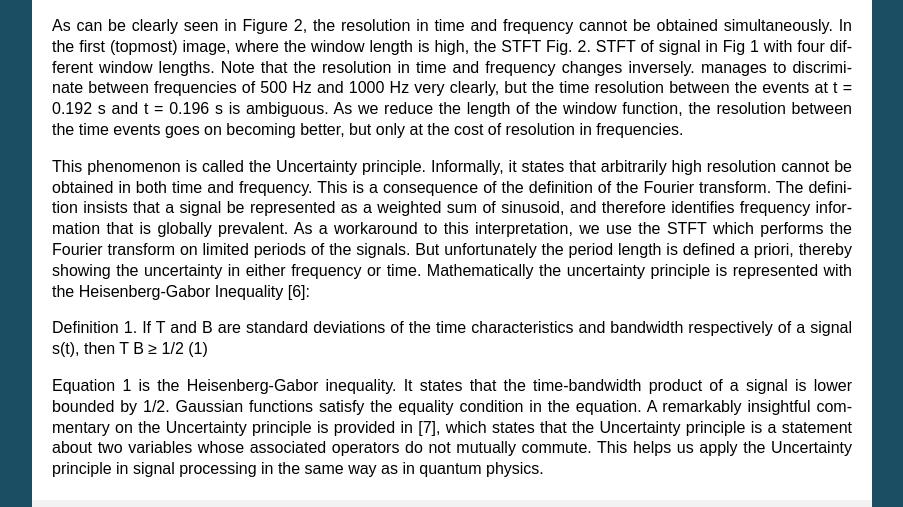
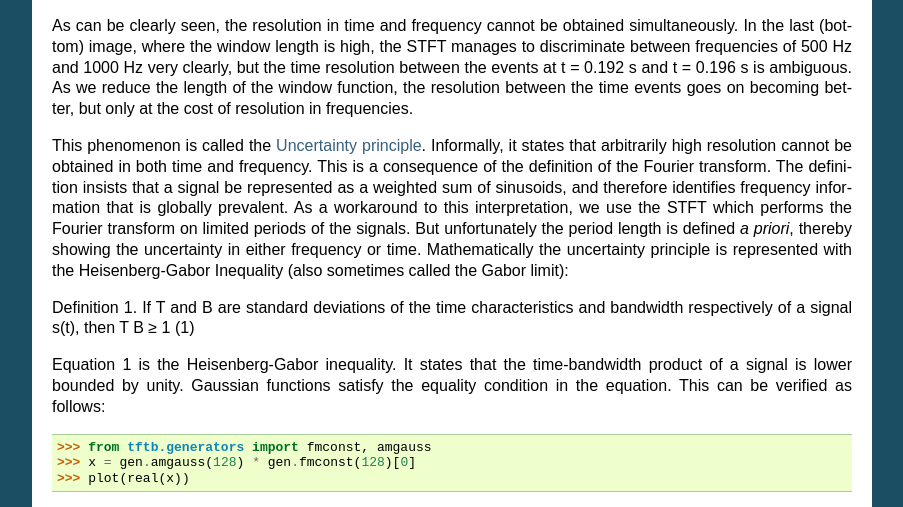
Before and after one commit to jaidevd/pyhht, a Sphinx documentation site: the page built from docs/source/tutorials/hilbert_view_nonlinearity.rst, in a window 1280 px wide and 1400 px high, scrolled down 1067 px. Shown: the part 243-750 px from the top of the window, without its empty margins (198-1101 px from the left). Built offline with Sphinx 7.4.7, drawn with Linux system fonts in a browser that asks for light colours; some of the changed text lies outside the part shown; grey boxes are pictures that could not be loaded.

Commit message:
Add plots to second tutorial

```diff
--- a/docs/source/tutorials/hilbert_view_nonlinearity.rst
+++ b/docs/source/tutorials/hilbert_view_nonlinearity.rst
@@ -73,55 +73,68 @@
 
 .. plot:: tutorials/plots/uncertainty_stft.py
 
-As can be clearly seen in Figure 2, the resolution in time and frequency
-cannot be obtained simultaneously. In the first (topmost) image, where the
-window length is high, the STFT Fig. 2. STFT of signal in Fig 1 with four
-different window lengths. Note that the resolution in time and frequency
-changes inversely. manages to discriminate between frequencies of 500 Hz and
-1000 Hz very clearly, but the time resolution between the events at t = 0.192
-s and t = 0.196 s is ambiguous. As we reduce the length of the window function,
-the resolution between the time events goes on becoming better, but only at
-the cost of resolution in frequencies.
+As can be clearly seen, the resolution in time and frequency
+cannot be obtained simultaneously. In the last (bottom) image, where the
+window length is high, the STFT manages to discriminate between frequencies
+of 500 Hz and 1000 Hz very clearly, but the time resolution between the
+events at t = 0.192 s and t = 0.196 s is ambiguous. As we reduce the length
+of the window function, the resolution between the time events goes on
+becoming better, but only at the cost of resolution in frequencies.
 
-This phenomenon is called the Uncertainty principle. Informally, it states
+This phenomenon is called the `Uncertainty principle
+<https://en.wikipedia.org/wiki/Fourier_transform#Uncertainty_principle>`_. Informally, it states
 that arbitrarily high resolution cannot be obtained in both time and frequency.
 This is a consequence of the definition of the Fourier transform. The
-definition insists that a signal be represented as a weighted sum of sinusoid,
+definition insists that a signal be represented as a weighted sum of sinusoids,
 and therefore identifies frequency information that is globally prevalent. As
 a workaround to this interpretation, we use the STFT which performs the
 Fourier transform on limited periods of the signals. But unfortunately the
-period length is defined a priori, thereby showing the uncertainty in either
+period length is defined *a priori*, thereby showing the uncertainty in either
 frequency or time. Mathematically the uncertainty principle is represented
-with the Heisenberg-Gabor Inequality [6]:
+with the Heisenberg-Gabor Inequality (also sometimes called the Gabor limit):
 
 Definition 1. If T and B are standard deviations of the time
 characteristics and bandwidth respectively of a signal s(t),
 then
-T B ≥ 1/2 (1)
+T B ≥ 1 (1)
 
 Equation 1 is the Heisenberg-Gabor inequality. It states that the
-time-bandwidth product of a signal is lower bounded by 1/2. Gaussian
-functions satisfy the equality condition in the equation. A remarkably
-insightful commentary on the Uncertainty principle is provided in [7], which
-states that the Uncertainty principle is a statement about two variables
-whose associated operators do not mutually commute. This helps us apply the
-Uncertainty principle in signal processing in the same way as in quantum
-physics.
+time-bandwidth product of a signal is lower bounded by unity. Gaussian
+functions satisfy the equality condition in the equation. This can be verified
+as follows::
 
-Instantaneous Frequency
------------------------
+    >>> from tftb.generators import fmconst, amgauss
+    >>> x = gen.amgauss(128) * gen.fmconst(128)[0]
+    >>> plot(real(x))
+
+.. plot:: tutorials/plots/gaussian_signal.py
+
+    >>> from tftb.processing import loctime, locfreq
+    >>> time_mean, time_duration = proc.loctime(x)
+    >>> freq_center, bandwidth = proc.locfreq(x)
+    >>> time_duration * bandwidth
+    1.0
+
+A remarkably insightful commentary on the Uncertainty principle is provided
+in [7], which states that the Uncertainty principle is a statement about two
+variables whose associated operators do not mutually commute. This helps us
+apply the Uncertainty principle in signal processing in the same way as in
+quantum physics.
+
+2. Instantaneous Frequency
+--------------------------
 
 As a workaround to the limitations imposed by the Uncertainty principle, we
-can define two new measures of signal characteristics called Instantaneous
-Frequency and Group Delay. The definition of instantaneous frequency has
-remained highly controversial ever since its inception [1], and it is easy to
+can define a new measure of signal characteristics called the instantaneous
+frequency. The definition of instantaneous frequency has
+remained highly controversial ever since its inception, and it is easy to
 see why. When something is instantaneous it is localized in time. Since time
 and frequency are inverse quantities, localizing frequency in time can be
 highly ambiguous. However, a practical definition of instantaneous
-frequencies is provided by [6] in the next section.
+frequencies is provided by [6] is discussed in the next section.
 
-Analytic Signals and Instantaneous Frequencies
-++++++++++++++++++++++++++++++++++++++++++++++
+2.1 Analytic Signals and Instantaneous Frequencies
+++++++++++++++++++++++++++++++++++++++++++++++++++
 
 In order to define instantaneous frequencies we must first introduce the
 concept of analytic signals. For any real valued signal x(t) we associate a
@@ -134,45 +147,74 @@
 d
 dtargxa(t) (3)
 
-The Hilbert-Huang Transform
-+++++++++++++++++++++++++++
+2.2 Instantaneous Frequencies from HHT
+++++++++++++++++++++++++++++++++++++++
 
-The Hilbert-Huang transform (HHT) is a recent technology developed by Norden
-E Huang in [1] for analysis of nonlinear and nonstationary phenomena. The
-real innovation of the HHT is an iterative algorithm called the Empirical
+The real innovation of the HHT is an iterative algorithm called the Empirical
 Mode Decomposition (EMD) which breaks a signal down into so-called Intrinsic
-Mode Functions (IMFs) which are characterized by being narrowband and nearly
+Mode Functions (IMFs) which are characterized by being narrowband, nearly
 monocomponent and having a large time-bandwidth product. This allows the IMFs
 to have well-defined Hilbert transforms and consequently, physically
 meaningful instantaneous frequencies. In the next couple of sections we
 briefly describe IMFs and the algorithm, EMD, used to obtain them.
 
-Intrinsic Mode Functions
-++++++++++++++++++++++++
+2.3 Intrinsic Mode Functions
+++++++++++++++++++++++++++++
 
-Consider the three sinusoidal signals shown in Figure 3. All of them are
-identical, except that two of them have a nonzero DC component. Now if we
-consider the analytic signals of the sinusoidal waves, all of them will be
-circles, but with three different centres, as shown in Figure 4.
+Consider the three sinusoidal signals obtained as follows::
 
-Fig. 3. Three sines with different DC components
+    >>> x = np.linspace(0, 2 * np.pi, 1000)
+    >>> s1 = np.sin(x)
+    >>> s2 = np.sin(x) - 1
+    >>> s3 = np.sin(x) + 2
+    >>> plt.plot(x, s1, 'b', x, s2, 'g', x, s3, 'r')
 
-Fig. 4. Analytical Signals of the Sine Waves
+.. plot:: source/tutorials/imf_example_sines.py
+
+All of them are identical, except that two of them have a nonzero DC component.
+Since the Hilbert transform of sine is cosine, the analytic signals of these
+sinusoids should represent unit circles in the complex plane::
+
+    >>> from scipy.signal import hilbert
+    >>> hs1 = hilbert(s1)
+    >>> hs2 = hilbert(s2)
+    >>> hs3 = hilbert(s3)
+    >>> plt.plot(np.real(hs1), np.imag(hs1), 'b')
+    >>> plt.plot(np.real(hs2), np.imag(hs2), 'g')
+    >>> plt.plot(np.real(hs3), np.imag(hs3), 'r')
+
+.. plot:: source/tutorials/hilbert_sinusoids.py
 
 Imagine that each circle is traced out by a rotating phasor centered around
-the origin in Figure 4. The angle that the phasor rotates through represents
+the origin in the figure above. The angle that the phasor rotates through represents
 the instantaneous phase of the signal, and its time differential is the
-instantaneous frequency. Figure 5 shows the instantaneous phase and
-instantaneous frequencies of the sine waves as per this interpretation. As
-shown in the figure, only one sinusoid presents an instantaneous frequency
-that is constant and corresponds to the true frequency of the waves. This
-wave is the one which has its analytical signal centered around the origin,
-thereby allowing the phasor to rotate through a total angle of 2π in one
-period. This is the wave that has a zero DC component and is symmetrical
-around the time axis.
+instantaneous frequency. Using this interpretation, let's try to compute the
+isntantaneous frequencies of the three signals::
+
+    >>> from scipy import angle, unwrap
+    >>> omega_s1 = unwrap(angle(hs1))  # unwrapped instantaneous phase
+    >>> omega_s2 = unwrap(angle(hs2))
+    >>> omega_s3 = unwrap(angle(hs3))
+    >>> f_inst_s1 = np.diff(omega_s1)  # instantaneous frequency
+    >>> f_inst_s2 = np.diff(omega_s2)
+    >>> f_inst_s3 = np.diff(omega_s3)
+    >>> plt.plot(x[1:], f_inst_s1, "b")
+    >>> plt.plot(x[1:], f_inst_s2, "g")
+    >>> plt.plot(x[1:], f_inst_s3, "r")
+    >>> plt.show()
+
+.. plot:: source/tutorials/plots/instfreq_sines.py
+
+The plot shows the instantaneous phase and instantaneous frequencies of the
+sine waves as per this interpretation. As shown in the figure, only one
+sinusoid presents an instantaneous frequency that is constant and corresponds
+to the true frequency of the waves. This wave is the one which has its
+analytical signal centered around the origin, thereby allowing the phasor to
+rotate through a total angle of 2π in one period. This is the wave that has a
+zero DC component and is symmetrical around the time axis.
 
 The fact that true instantaneous frequencies are reproduced only when the
-signal is symmetric about the X-axis motivates the definition of an IMF [1].
+signal is symmetric about the X-axis motivates the definition of an IMF.
 
 Definition 2. A function is called an intrinsic mode function
 when:
@@ -183,54 +225,46 @@
 zero at all times.
 
 Condition 1 ensures that there are no localized oscillations in the signal
-and it crosses the X-axis atleast once before Fig. 5. The top figure shows
-the instantaneous phases of the sines in Figure 3 and the bottom figures
-shows the instantaneous frequencies. Fig. 6. A nonlinear and a nonstationary
-signal to perform EMD upon it goes from one extremum to another. Condition 2
-ensures meaningful instantaneous frequencies, as explained in the previous
-example. The next section explains the algorithm for extracting IMFs out of a
-signal.
+and it crosses the X-axis atleast once before it goes from one extremum to
+another, which makes it adaptive. Condition 2 ensures meaningful
+instantaneous frequencies, as explained in the previous example. The next
+section explains the algorithm for extracting IMFs out of a signal.
 
-Empirical Mode Decomposition
-++++++++++++++++++++++++++++
+2.4 Empirical Mode Decomposition
+++++++++++++++++++++++++++++++++
 
 The EMD is an iterative algorithm which breaks a signal down into IMFs. The
 process is performed as follows:
 
-1) Find all local extrema in the signal.
-2) Join all the local maxima with a cubic spline, creating an upper envelope. Repeat for local minima and create a lower envelope.
-3) Calculate the mean of the envelopes.
-4) Subtract mean from original signals.
-5) Repeat steps 1-4 until result is an IMF.
-6) Subtract this IMF from the original signal.
-7) Repeat steps 1-6 till there are no more IMFs left in the signal.
+  1. Find all local extrema in the signal.
+  2. Join all the local maxima with a cubic spline, creating an upper envelope. Repeat for local minima and create a lower envelope.
+  3. Calculate the mean of the envelopes.
+  4. Subtract mean from original signals.
+  5. Repeat steps 1-4 until result is an IMF.
+  6. Subtract this IMF from the original signal.
+  7. Repeat steps 1-6 till there are no more IMFs left in the signal.
 
-To demonstrate this algorithm we consider a noisy, nonlinear and
-nonstationary signal showed in figure 6. We extract nine IMFs from the signa
-. When there are no more frequency components left to extract, the algorithm
-leaves a low-pass residue. The IMFs and the residue are shown in Figure 7.
+The next tutorial demonstrates how EMD can be used with PyHHT.
 
-Properties of Intrinsic Mode Functions
-++++++++++++++++++++++++++++++++++++++
+2.5 Properties of Intrinsic Mode Functions
+++++++++++++++++++++++++++++++++++++++++++
 
 By virtue of the EMD algorithm, the decomosition is complete, in that the sum
-of the IMFs and the residue subtracted from the input signal leaves behing
-only a negligible residue. The decomposition is almost orthogonal, in that
-the IMFs are all orthogonal to each Fig. 7. Intrinsic Mode Functions of the
-signal in Figure 6 other. Also, as emphasized earlier, the greatest advantage
-of the IMFs are well-behaved Hilbert transforms, enabling the extraction of
-physically meaningful instantaneous frequencies.
+of the IMFs and the residue subtracted from the input signal leaves behind
+only a negligible residue. The decomposition is almost orthogonal. Also, as
+emphasized earlier, the greatest advantage of the IMFs are well-behaved
+Hilbert transforms, enabling the extraction of physically meaningful
+instantaneous frequencies.
 
 IMFs have large time-bandwidth products, which indicates that they tend to
 move away from the lower bound of the Heisenberg-Gabor inequality, thereby
 avoiding the limitations of the Uncertainty principle, as explained in
-section II(A). The large time-bandwidth product also enables the IMFs to have
-group delays that are highly correlated with the instantaneous frequencies.
+section 1.
 
-Two Views of Nonlinear Phenomena
---------------------------------
+3. Two Views of Nonlinear Phenomena
+-----------------------------------
 
-Despite all its robustness and convenience, the HilbertHuang transform is
+Despite all its robustness and convenience, the Hilbert-Huang transform is
 unfortunately just an algorithm, without a well-defined mathematical base.
 All inferences drawn from it are empirical and can only be corroborated as
 such. It lacks the mathematical sophistication of the Fourier framework. On
@@ -257,23 +291,25 @@
 This lack of mathematical sophistication allows researchers to be very
 flexible and versatile with its use.
 
-Conclusions
------------
+4. Conclusion
+-------------
 
-Consider a dark room with a photosensitive device and a light flashes upon
+Consider a dark room with a photosensitive device. Suppose a light flashes upon
 the device at a given instant. The Fourier interpretation of this phenomenon
-would be to consider hundreds (ideally infinitely many) of frequencies which
+would be to consider a numbe of (ideally infinitely many) of frequencies which
 are in phase exactly at the time when the light is flashed. The frequencies
 interfere constructively at that instant to produce the flash of light and
 cancel each other out at all the other times. The truth of the matter remains
-that there are not so many frequency ’events’ to speak of. But the Fourier
+that there are not so many frequency 'events' to speak of. But the Fourier
 interpretation is mathematically so elegant that sometimes it drives the
 physical significance out of the model.
 
 The Hilbert-Huang transform, on the other hand, gives prevalence only to
 physically meaningful events. The extraction of instantaneous frequencies
 does not depend on convolution (as in the Fourier model), but on time
-derivatives. The bases are not chosen a priori, but are adaptive. Table I
-shows a detailed comparison of the two ideas. A complementary use of these
+derivatives. The bases are not chosen *a priori*, but are adaptive. A complementary use of these
 two paradigms to analyze nonlinear and nonstationary phenomena has great
 research potential.
+
+The next tutorial is a comprehensive guide to PyHHT, and provides a detailed
+overview of how different aspects of the HHT can be harnessed with the module.
--- /dev/null
+++ b/docs/source/tutorials/plots/gaussian_signal.py
@@ -0,0 +1,9 @@
+from tftb.generators import fmconst, amgauss
+import matplotlib.pyplot as plt
+from numpy import real
+x = amgauss(128) * fmconst(128)[0]
+plt.plot(real(x))
+plt.grid()
+plt.xlim(0, 128)
+plt.title("Gaussian amplitude modulation")
+plt.show()
--- /dev/null
+++ b/docs/source/tutorials/plots/hilbert_sinusoids.py
@@ -0,0 +1,20 @@
+import numpy as np
+import matplotlib.pyplot as plt
+from scipy.signal import hilbert
+
+x = np.linspace(0, 2 * np.pi, 1000)
+s1 = np.sin(x)
+s2 = np.sin(x) - 1
+s3 = np.sin(x) + 2
+
+hs1 = hilbert(s1)
+hs2 = hilbert(s2)
+hs3 = hilbert(s3)
+
+plt.plot(np.real(hs1), np.imag(hs1), 'b')
+plt.plot(np.real(hs2), np.imag(hs2), 'g')
+plt.plot(np.real(hs3), np.imag(hs3), 'r')
+plt.axis('equal')
+plt.ylim(-1.5, 1.5)
+plt.grid()
+plt.show()
--- /dev/null
+++ b/docs/source/tutorials/plots/imf_example_sinses.py
@@ -0,0 +1,12 @@
+import numpy as np
+import matplotlib.pyplot as plt
+
+x = np.linspace(0, 2 * np.pi, 1000)
+s1 = np.sin(x)
+s2 = np.sin(x) - 1
+s3 = np.sin(x) + 2
+plt.plot(x, s1, 'b', x, s2, 'g', x, s3, 'r')
+plt.xlim(0, x.max())
+plt.ylim(-2, 3)
+plt.grid()
+plt.show()
--- /dev/null
+++ b/docs/source/tutorials/plots/instfreq_sines.py
@@ -0,0 +1,30 @@
+import numpy as np
+import matplotlib.pyplot as plt
+from scipy.signal import hilbert
+from scipy import angle, unwrap
+
+from math import pi
+
+x = np.linspace(-5 * pi, 5 * pi, 10000)
+s1 = np.sin(x)
+s2 = np.sin(x) - 0.5
+s3 = np.sin(x) + 2
+
+hs1 = hilbert(s1)
+hs2 = hilbert(s2)
+hs3 = hilbert(s3)
+
+omega_s1 = unwrap(angle(hs1))  # unwrapped instantaneous phase
+omega_s2 = unwrap(angle(hs2))
+omega_s3 = unwrap(angle(hs3))
+
+f_inst_s1 = np.diff(omega_s1)  # instantaneous frequency
+f_inst_s2 = np.diff(omega_s2)
+f_inst_s3 = np.diff(omega_s3)
+
+plt.plot(x[1:], f_inst_s1, "b")
+plt.plot(x[1:], f_inst_s2, "g")
+plt.plot(x[1:], f_inst_s3, "r")
+plt.xlim(-5 * np.pi, 5 * np.pi)
+plt.grid()
+plt.show()
```
Also changed, not shown: other parts of docs/source/tutorials/hilbert_view_nonlinearity.rst (+3 -3 lines).
